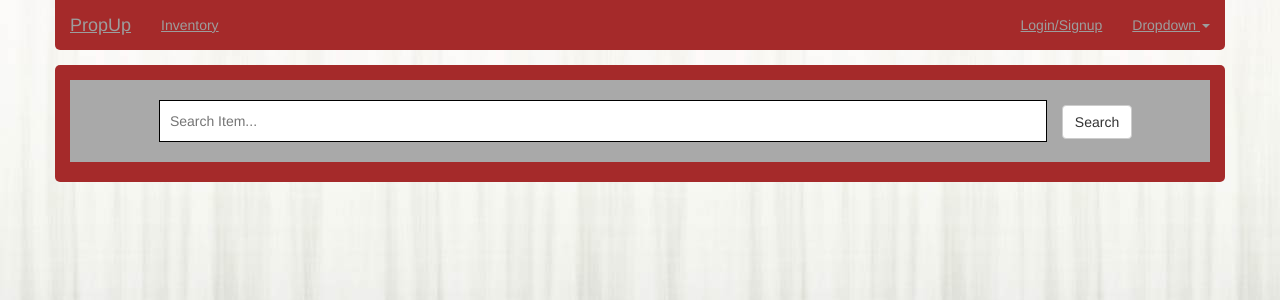
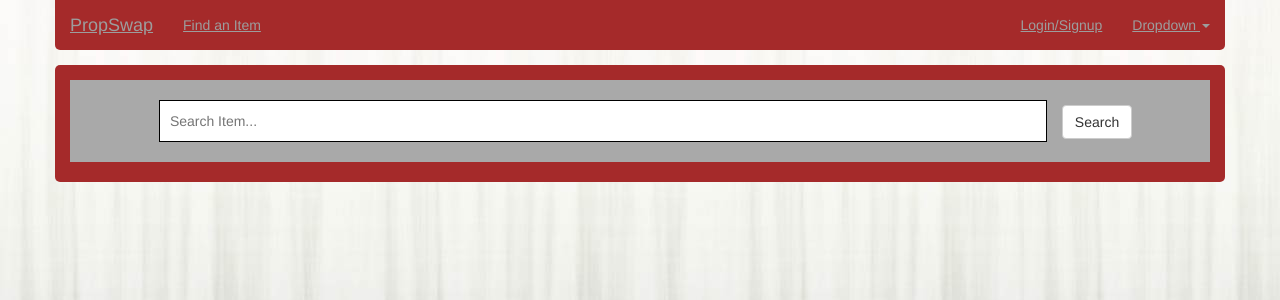
Before and after one commit to ekarnis/CPS630-Project, a PHP site: page /inventory.php in a window 1280 px wide. Shown: the top 300 px of the page. Run offline with PHP 8.4, Linux system fonts and the light colour scheme; data that the repository does not hold is empty; some libraries are stand-ins or nearby versions.

Commit message:
Fixed header links

```diff
--- a/header.php
+++ b/header.php
@@ -71,13 +71,13 @@ if ($result)
                     <span class="icon-bar"></span>
                     <span class="icon-bar"></span>
                     </button>
-                    <a class="navbar-brand" href="#">PropUp</a>
+                    <a class="navbar-brand" href="../PropSwap/#">PropSwap</a>
                 </div>
 
                 <div class="collapse navbar-collapse" id="bs-example-navbar-collapse-1">
 					<!-- lEFT SIDE -->
                     <ul class="nav navbar-nav">
-                        <li><a href="inventory.php">Inventory</a></li>
+                        <li><a href="inventory.php">Find an Item</a></li>
                     </ul>
 
 					<!-- RIGHT SIDE -->
--- a/inventory.php
+++ b/inventory.php
@@ -22,7 +22,7 @@
     //check if $GET_ is set to avoid undefined index error
 	if(isset($_GET['searchitem']))
 	{
-        $var = $_GET['searchitem'];
+    $var = $_GET['searchitem'];
 		$query = "SELECT user_id, Category_id, Name, Description, Price FROM Item WHERE Name LIKE". '"' . $var. '%"';
 	}
 	else
```
